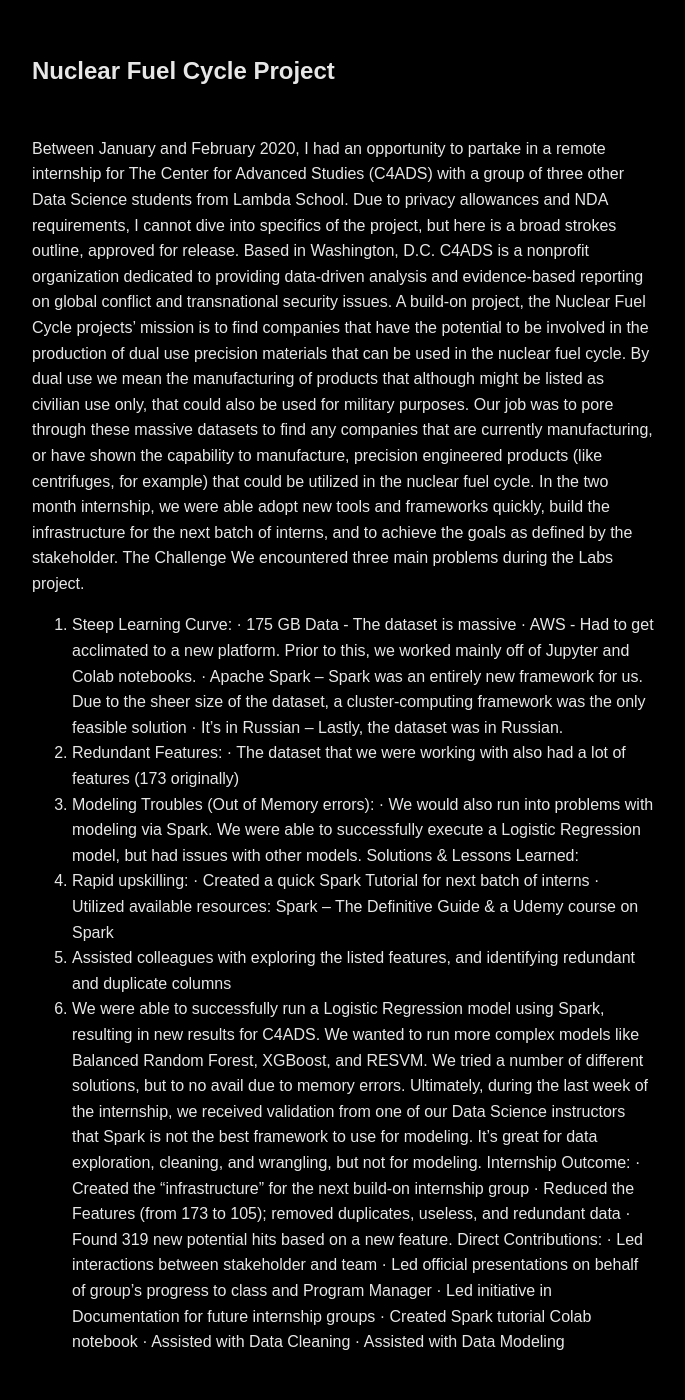
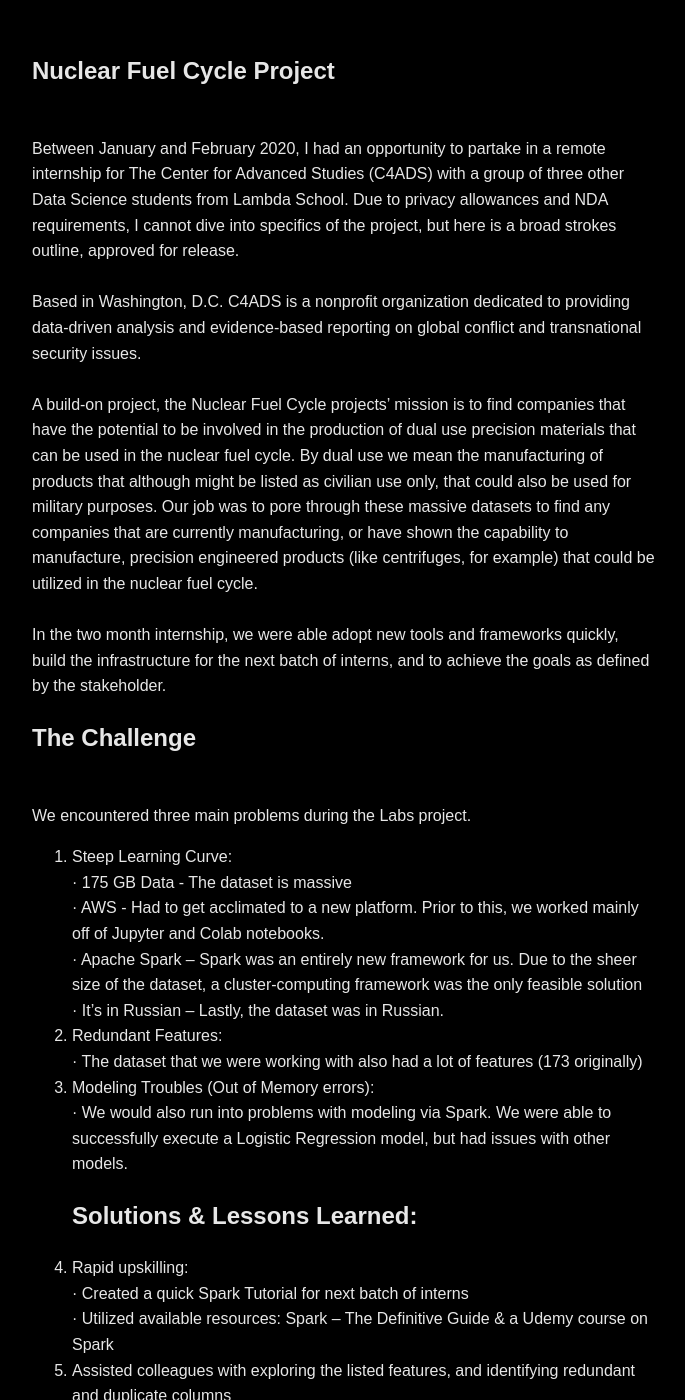
Before and after one commit to pragmatizt/ira_evangelista.github.io, a Jekyll site: the page built from c4ads.md, in a window 1280 px wide and 1400 px high. Shown: the whole window, without its empty margins (296-981 px from the left). Built offline with Jekyll 4.4.1, drawn with Linux system fonts in a browser that asks for light colours; our own code applies the rules of GitHub Pages for plain Markdown files; some of the changed text lies outside the part shown.

Commit message:
Update c4ads.md

```diff
--- a/c4ads.md
+++ b/c4ads.md
@@ -1,35 +1,39 @@
 ## Nuclear Fuel Cycle Project <br>
 <br>
-Between January and February 2020, I had an opportunity to partake in a remote internship for The Center for Advanced Studies (C4ADS) with a group of three other Data Science students from Lambda School.  Due to privacy allowances and NDA requirements, I cannot dive into specifics of the project, but here is a broad strokes outline, approved for release.
-Based in Washington, D.C.  C4ADS is a nonprofit organization dedicated to providing data-driven analysis and evidence-based reporting on global conflict and transnational security issues.
-A build-on project, the Nuclear Fuel Cycle projects’ mission is to find companies that have the potential to be involved in the production of dual use precision materials that can be used in the nuclear fuel cycle. By dual use we mean the manufacturing of products that although might be listed as civilian use only, that could also be used for military purposes. Our job was to pore through these massive datasets to find any companies that are currently manufacturing, or have shown the capability to manufacture, precision engineered products (like centrifuges, for example) that could be utilized in the nuclear fuel cycle.
-In the two month internship, we were able adopt new tools and frameworks quickly, build the infrastructure for the next batch of interns, and to achieve the goals as defined by the stakeholder.
-The Challenge
-We encountered three main problems during the Labs project.
-1.   	Steep Learning Curve:
-·       175 GB Data - The dataset is massive
-·       AWS - Had to get acclimated to a new platform.  Prior to this, we worked mainly off of Jupyter and Colab notebooks.
-·       Apache Spark – Spark was an entirely new framework for us.  Due to the sheer size of the dataset, a cluster-computing framework was the only feasible solution
-·       It’s in Russian – Lastly, the dataset was in Russian.
-2.   	Redundant Features:
-·       The dataset that we were working with also had a lot of features (173 originally)
-3.   	Modeling Troubles (Out of Memory errors):
-·       We would also run into problems with modeling via Spark.  We were able to successfully execute a Logistic Regression model, but had issues with other models.
-Solutions & Lessons Learned:
-1.   	Rapid upskilling:
-·       Created a quick Spark Tutorial for next batch of interns
-·       Utilized available resources: Spark – The Definitive Guide & a Udemy course on Spark
-2.   	Assisted colleagues with exploring the listed features, and identifying redundant and duplicate columns
-3.   	We were able to successfully run a Logistic Regression model using Spark, resulting in new results for C4ADS.
-We wanted to run more complex models like Balanced Random Forest, XGBoost, and RESVM.  We tried a number of different solutions, but to no avail due to memory errors.  Ultimately, during the last week of the internship, we received validation from one of our Data Science instructors that Spark is not the best framework to use for modeling.  It’s great for data exploration, cleaning, and wrangling, but not for modeling.
-Internship Outcome:
-·       Created the "infrastructure" for the next build-on internship group
-·       Reduced the Features (from 173 to 105); removed duplicates, useless, and redundant data
-·       Found 319 new potential hits based on a new feature.
-Direct Contributions:
-·       Led interactions between stakeholder and team
-·       Led official presentations on behalf of group’s progress to class and Program Manager
-·       Led initiative in Documentation for future internship groups
-·       Created Spark tutorial Colab notebook
-·       Assisted with Data Cleaning
-·       Assisted with Data Modeling
+Between January and February 2020, I had an opportunity to partake in a remote internship for The Center for Advanced Studies (C4ADS) with a group of three other Data Science students from Lambda School.  Due to privacy allowances and NDA requirements, I cannot dive into specifics of the project, but here is a broad strokes outline, approved for release.<br>
+<br>
+Based in Washington, D.C.  C4ADS is a nonprofit organization dedicated to providing data-driven analysis and evidence-based reporting on global conflict and transnational security issues.<br>
+<br>
+A build-on project, the Nuclear Fuel Cycle projects’ mission is to find companies that have the potential to be involved in the production of dual use precision materials that can be used in the nuclear fuel cycle. By dual use we mean the manufacturing of products that although might be listed as civilian use only, that could also be used for military purposes. Our job was to pore through these massive datasets to find any companies that are currently manufacturing, or have shown the capability to manufacture, precision engineered products (like centrifuges, for example) that could be utilized in the nuclear fuel cycle.<br>
+<br>
+In the two month internship, we were able adopt new tools and frameworks quickly, build the infrastructure for the next batch of interns, and to achieve the goals as defined by the stakeholder.<br>
+## The Challenge <br>
+<br>
+We encountered three main problems during the Labs project. <br>
+1.   	Steep Learning Curve:<br>
+·       175 GB Data - The dataset is massive<br>
+·       AWS - Had to get acclimated to a new platform.  Prior to this, we worked mainly off of Jupyter and Colab notebooks.<br>
+·       Apache Spark – Spark was an entirely new framework for us.  Due to the sheer size of the dataset, a cluster-computing framework was the only feasible solution <br>
+·       It’s in Russian – Lastly, the dataset was in Russian. <br>
+2.   	Redundant Features:<br>
+·       The dataset that we were working with also had a lot of features (173 originally)<br>
+3.   	Modeling Troubles (Out of Memory errors):<br>
+·       We would also run into problems with modeling via Spark.  We were able to successfully execute a Logistic Regression model, but had issues with other models.<br>
+## Solutions & Lessons Learned:<br>
+1.   	Rapid upskilling:<br>
+·       Created a quick Spark Tutorial for next batch of interns<br>
+·       Utilized available resources: Spark – The Definitive Guide & a Udemy course on Spark<br>
+2.   	Assisted colleagues with exploring the listed features, and identifying redundant and duplicate columns<br>
+3.   	We were able to successfully run a Logistic Regression model using Spark, resulting in new results for C4ADS. <br>
+We wanted to run more complex models like Balanced Random Forest, XGBoost, and RESVM.  We tried a number of different solutions, but to no avail due to memory errors.  Ultimately, during the last week of the internship, we received validation from one of our Data Science instructors that Spark is not the best framework to use for modeling.  It’s great for data exploration, cleaning, and wrangling, but not for modeling.<br>
+Internship Outcome:<br>
+·       Created the "infrastructure" for the next build-on internship group<br>
+·       Reduced the Features (from 173 to 105); removed duplicates, useless, and redundant data<br>
+·       Found 319 new potential hits based on a new feature.<br>
+Direct Contributions:<br>
+·       Led interactions between stakeholder and team<br>
+·       Led official presentations on behalf of group’s progress to class and Program Manager<br>
+·       Led initiative in Documentation for future internship groups<br>
+·       Created Spark tutorial Colab notebook<br>
+·       Assisted with Data Cleaning<br>
+·       Assisted with Data Modeling<br>
```
